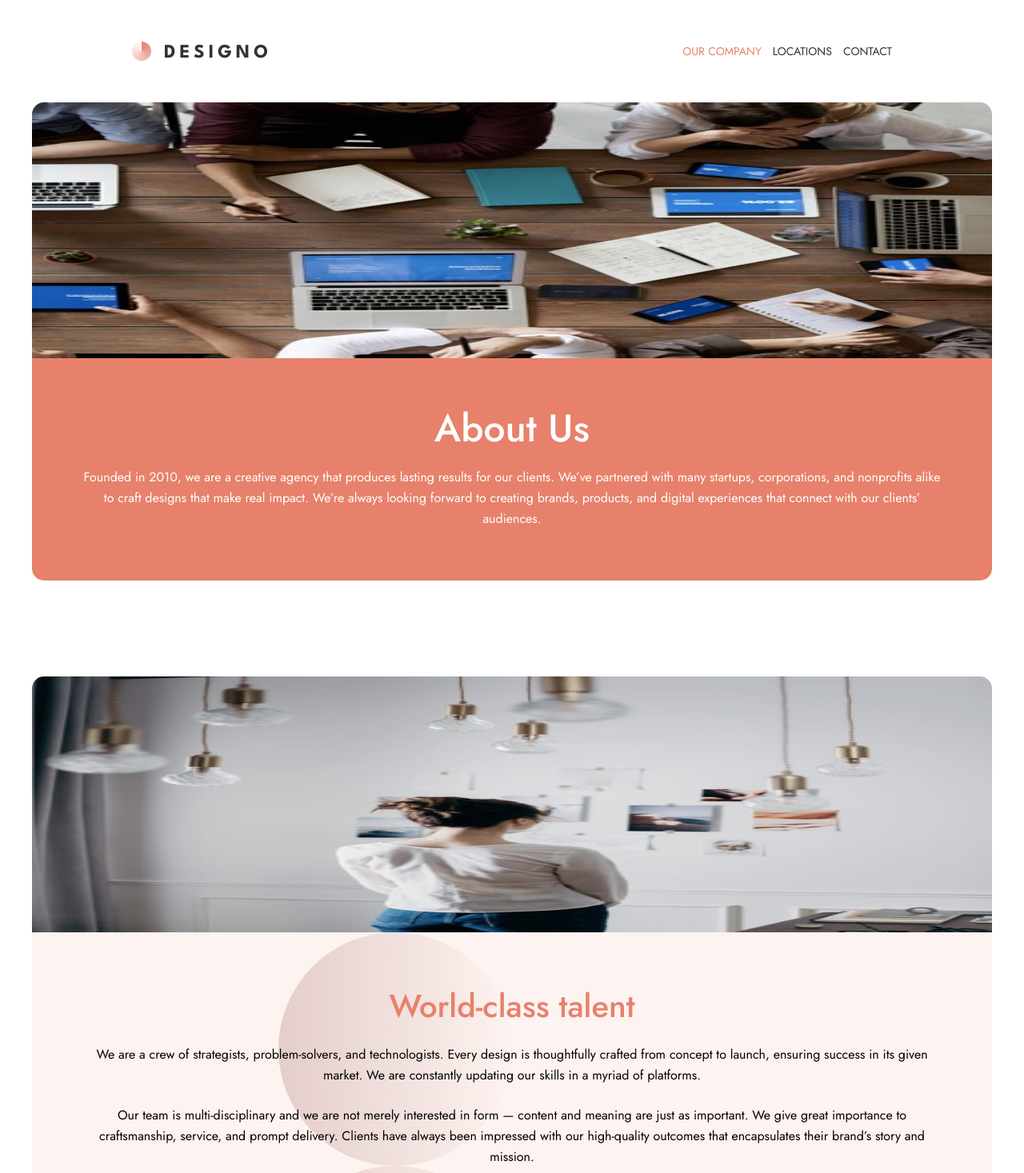
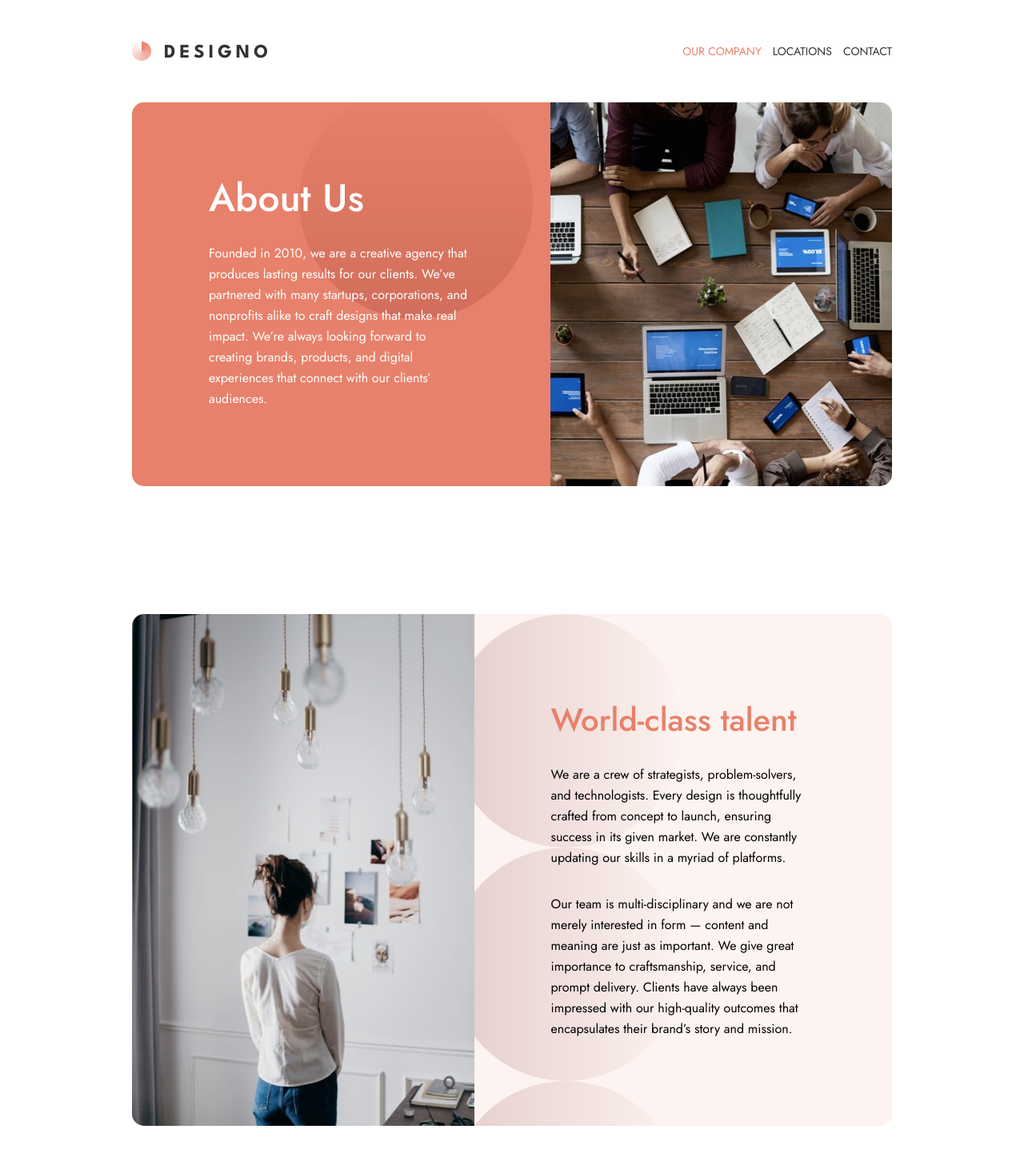
Before and after one commit to ringtho/designo, a React (Create React App) app: page /about in a window 1280 px wide. Shown: the top 1467 px of the page at 80% size. Built offline with nearby package versions, Linux system fonts and the light colour scheme; the HTML template or start-up script is replaced by a standard one.

Commit message:
Fixed the about us cards for desktop screens

```diff
--- a/src/index.css
+++ b/src/index.css
@@ -1378,4 +1378,92 @@ hr {
     border-top-right-radius: 0;
   }
 
+  .about-wrapper {
+    margin-bottom: 160px;
+    gap: 160px;
+  }
+
+  .about-hero {
+    margin: 0 165px;
+    height: 640px;
+    display: flex;
+  }
+
+  #about-main-hero {
+    height: 480px;
+    flex-direction: row-reverse;
+  }
+
+  .about-hero-image {
+    height: 100%;
+    width: 45%;
+    border-bottom-right-radius: 0;
+    border-bottom-left-radius: 15px;
+    border-top-left-radius: 15px;
+    border-top-right-radius: 0;
+  }
+
+  .row-reverse-image {
+    border-bottom-right-radius: 15px;
+    border-bottom-left-radius: 0;
+    border-top-left-radius: 0;
+    border-top-right-radius: 15px;
+  }
+
+  .about-components {
+    border-bottom-right-radius: 0;
+    border-bottom-left-radius: 15px;
+    border-top-left-radius: 15px;
+    border-top-right-radius: 0;
+  }
+
+  .about-components-wrapper {
+    height: 100%;
+    display: flex;
+    align-items: center;
+    justify-content: center;
+    padding: 0 96px;
+  }
+
+  .about-hero-content {
+    align-items: flex-start;
+    text-align: left;
+    gap: 32px;
+  }
+
+  .about-descriptions {
+    padding: 0 96px;
+    display: flex;
+    align-items: center;
+    border-top-right-radius: 15px;
+    border-bottom-right-radius: 15px;
+    border-top-left-radius: 0;
+    border-bottom-left-radius: 0;
+  }
+
+  .about-description-content {
+    text-align: left;
+    gap: 32px;
+    justify-content: center;
+    align-items: flex-start;
+  }
+
+  .about-wrapper > *:nth-last-child(1) {
+    flex-direction: row-reverse;
+  }
+
+  .about-wrapper > *:nth-last-child(1) .about-descriptions {
+    border-bottom-right-radius: 0;
+    border-bottom-left-radius: 15px;
+    border-top-left-radius: 15px;
+    border-top-right-radius: 0;
+  }
+
+  .about-wrapper > *:nth-last-child(1) .about-hero-image {
+    border-bottom-right-radius: 15px;
+    border-bottom-left-radius: 0;
+    border-top-left-radius: 0;
+    border-top-right-radius: 15px;
+  }
+
 }
--- a/src/pages/About.js
+++ b/src/pages/About.js
@@ -30,8 +30,9 @@ const About = () => {
         <div className="app">
         <Navbar />
         <section className="about-wrapper">
-            <div className="about-hero">
-                <img src={img} alt="" className="about-hero-image" />
+            <div className="about-hero" id="about-main-hero">
+                <img src={img} alt=""
+                className="about-hero-image row-reverse-image"/>
                 <div className="about-components">
                     <div className="about-components-wrapper">
                         <div className="about-hero-content">
```
Also changed, not shown: src/components/AboutCard.js (+2 -6 lines).
